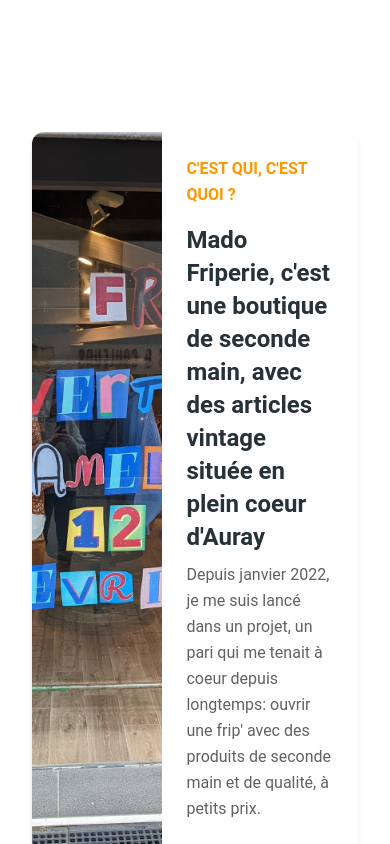
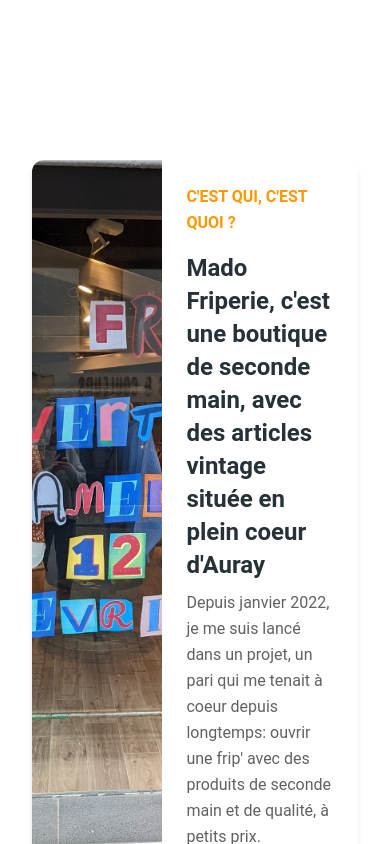
Before and after one commit to PierrealFOY/mado_friperie_nextjs, a Next.js app: page / in a window 390 px wide. Shown: the part 1040-1884 px from the top of the page. Built offline with nearby package versions, Linux system fonts and the light colour scheme.

Commit message:
initial commit

```diff
--- a/components/AboutSection.tsx
+++ b/components/AboutSection.tsx
@@ -17,7 +17,7 @@
 
 function AboutSection() {
     return (
-        <section id="about" className="flex justify-center px-4 md:my-12 md:pt-10">
+        <section id="about" className="flex justify-center px-4 md:my-12 md:pt-10 my-6 pt-7">
             <Card className="flex-row w-full max-w-[48rem]">
                 <CardHeader shadow={false} floated={false} className="w-2/5 shrink-0 m-0 rounded-r-none">
                     <img
--- a/components/Footer.tsx
+++ b/components/Footer.tsx
@@ -1,7 +1,5 @@
-import { Typography } from "@material-tailwind/react";
 import { FaFacebook } from "react-icons/fa"
 import { GrInstagram } from "react-icons/gr"
-import { RxAvatar } from "react-icons/rx"
 import { SiGmail } from "react-icons/si"
 import { RxAvatar } from "react-icons/rx"
 import Link from 'next/link'
```
